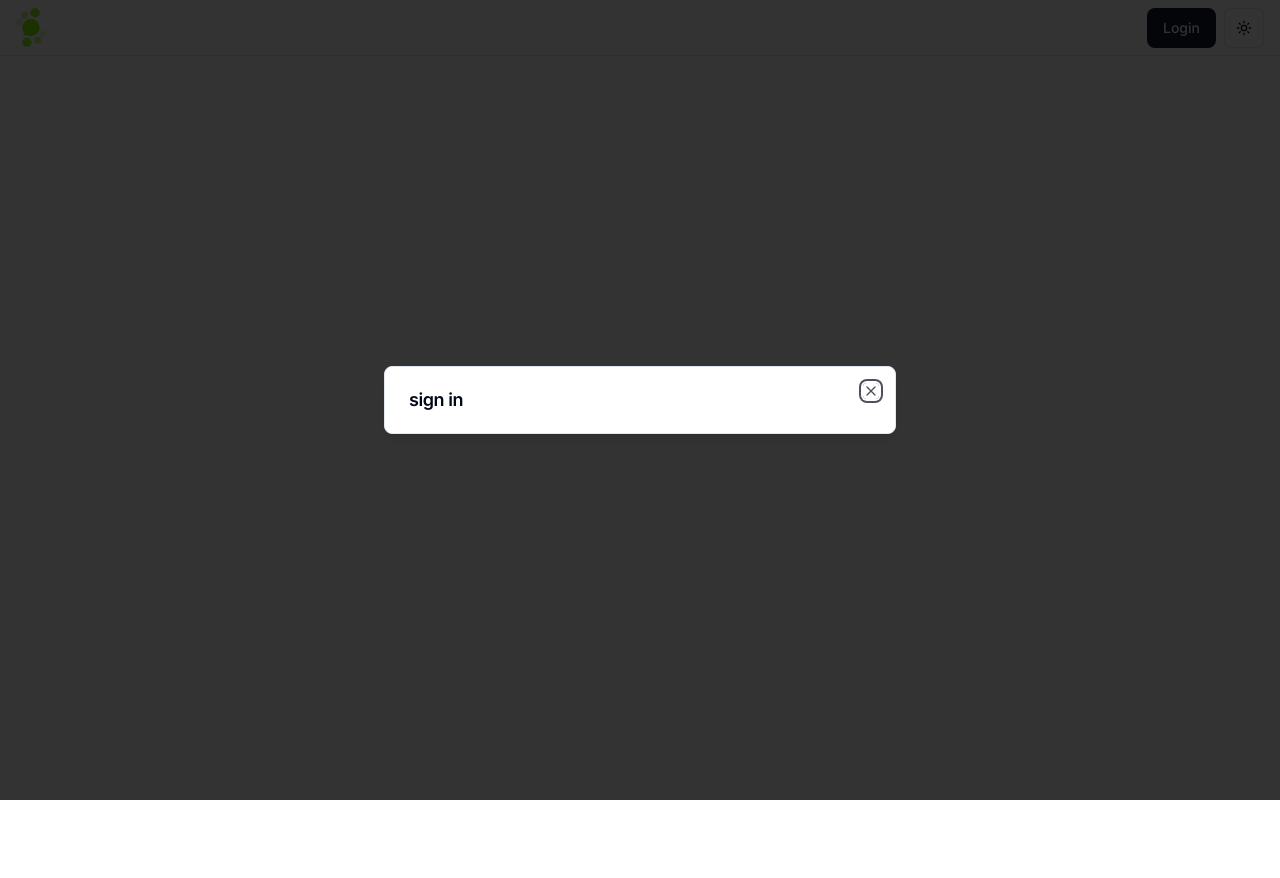
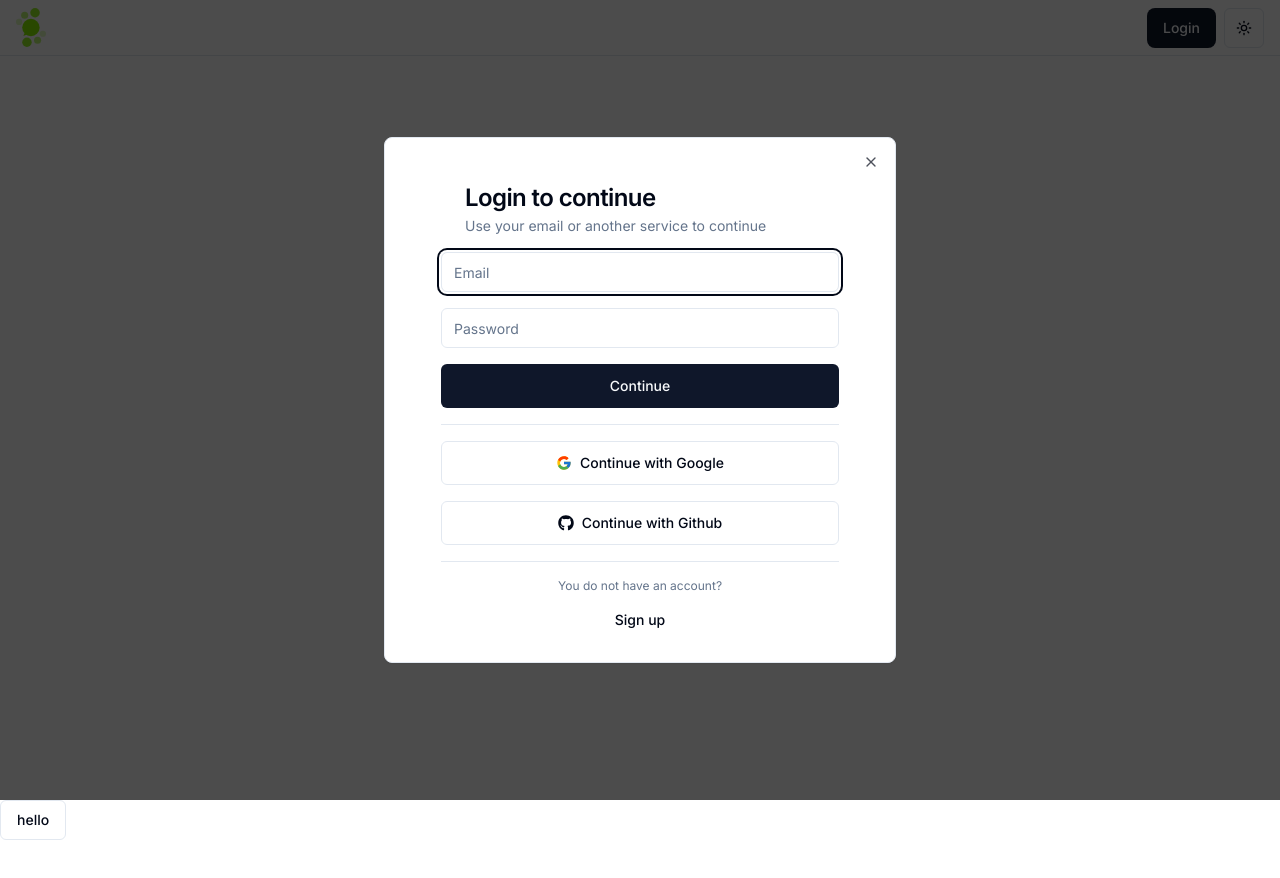
Before and after one commit to shinshi-onigoori/Openio-prot, a Next.js app: page / in a window 1280 px wide. Both pictures are taken after a click on the button "Login". Shown: the top 878 px of the page. Before the commit the page ends 800 px from the top, so only its background shows below. Built offline with nearby package versions, Linux system fonts and the light colour scheme.

Commit message:
add : auth用のUIを完成

```diff
--- a/package.json
+++ b/package.json
@@ -22,8 +22,10 @@
     "radix-ui": "^1.0.1",
     "react": "^18",
     "react-dom": "^18",
+    "react-icons": "^5.3.0",
     "tailwind-merge": "^2.5.4",
-    "tailwindcss-animate": "^1.0.7"
+    "tailwindcss-animate": "^1.0.7",
+    "usehooks-ts": "^3.1.0"
   },
   "devDependencies": {
     "typescript": "^5",
--- a/src/app/(main)/_components/main-navbar.tsx
+++ b/src/app/(main)/_components/main-navbar.tsx
@@ -4,21 +4,25 @@
 import { OpenioLogo } from "@/components/openio-logo";
 import { Button } from "@/components/ui/button";
 import { useAuthModal } from "@/feature/auth/store/use-auth-modal";
+import { cn } from "@/lib/utils";
+import { useMediaQuery } from "usehooks-ts";
 
 export const MainNavbar = () => {
   const [_open, setOpen] = useAuthModal();
 
   const handleOpen = () => {
     setOpen(true);
-  }
+  };
 
     return (
-    <nav className="z-50 bg-background fixed top-0 flex items-center w-full h-14 p-4 border-b">
+      <nav
+        className={cn(
+          "z-50 bg-background fixed top-0 flex items-center w-full md:h-14 h-12 p-4 border-b",
+        )}
+      >
         <OpenioLogo />
         <div className="md:ml-auto md:justify-end justify-between w-full flex items-center gap-x-2">
-        <Button
-          onClick={handleOpen}
-          className="rounded-lg">
+          <Button onClick={handleOpen} className="rounded-lg">
             Login
           </Button>
           <ModeToggle />
--- a/src/components/modals.tsx
+++ b/src/components/modals.tsx
@@ -13,8 +13,8 @@
   if (!mounted) return null;
 
   return (
-    <>
+    <div className="h-full py-24">
       <AuthModal />
-    </>
+    </div>
   );
 };
--- a/src/components/ui/dialog.tsx
+++ b/src/components/ui/dialog.tsx
@@ -21,7 +21,7 @@
   <DialogPrimitive.Overlay
     ref={ref}
     className={cn(
-      "fixed inset-0 z-50 bg-black/80  data-[state=open]:animate-in data-[state=closed]:animate-out data-[state=closed]:fade-out-0 data-[state=open]:fade-in-0",
+      "fixed inset-0 z-50 bg-black/70  data-[state=open]:animate-in data-[state=closed]:animate-out data-[state=closed]:fade-out-0 data-[state=open]:fade-in-0",
       className
     )}
     {...props}
@@ -38,7 +38,7 @@
     <DialogPrimitive.Content
       ref={ref}
       className={cn(
-        "fixed left-[50%] top-[50%] z-50 grid w-full max-w-lg translate-x-[-50%] translate-y-[-50%] gap-4 border bg-background p-6 shadow-lg duration-200 data-[state=open]:animate-in data-[state=closed]:animate-out data-[state=closed]:fade-out-0 data-[state=open]:fade-in-0 data-[state=closed]:zoom-out-95 data-[state=open]:zoom-in-95 data-[state=closed]:slide-out-to-left-1/2 data-[state=closed]:slide-out-to-top-[48%] data-[state=open]:slide-in-from-left-1/2 data-[state=open]:slide-in-from-top-[48%] sm:rounded-lg",
+        "fixed left-[50%] top-[50%] z-50 grid w-full max-w-lg translate-x-[-50%] translate-y-[-50%] gap-4 border bg-background py-6 px-14 shadow-sm duration-200 data-[state=open]:animate-in data-[state=closed]:animate-out data-[state=closed]:fade-out-0 data-[state=open]:fade-in-0 data-[state=closed]:zoom-out-95 data-[state=open]:zoom-in-95 data-[state=closed]:slide-out-to-left-1/2 data-[state=closed]:slide-out-to-top-[48%] data-[state=open]:slide-in-from-left-1/2 data-[state=open]:slide-in-from-top-[48%] sm:rounded-lg",
         className
       )}
       {...props}
@@ -59,7 +59,7 @@
 }: React.HTMLAttributes<HTMLDivElement>) => (
   <div
     className={cn(
-      "flex flex-col space-y-1.5 text-center sm:text-left",
+      "flex flex-col space-y-1.5 px-6 pt-6 text-center sm:text-left",
       className
     )}
     {...props}
@@ -88,7 +88,7 @@
   <DialogPrimitive.Title
     ref={ref}
     className={cn(
-      "text-lg font-semibold leading-none tracking-tight",
+      "text-2xl font-semibold leading-none tracking-tight",
       className
     )}
     {...props}
--- a/src/feature/auth/components/sign-in-card.tsx
+++ b/src/feature/auth/components/sign-in-card.tsx
@@ -1,23 +1,101 @@
+import { FcGoogle } from "react-icons/fc";
+import { FaGithub } from "react-icons/fa";
+
 import {
-    Dialog,
-    DialogContent,
   DialogDescription,
-    DialogFooter,
   DialogHeader,
   DialogTitle,
-    DialogTrigger,
 } from "@/components/ui/dialog";
 
 import { SignInFlow } from "../types/sign-in-flow-type";
+import { Input } from "@/components/ui/input";
+import { useState } from "react";
+import { Button } from "@/components/ui/button";
+import { Separator } from "@/components/ui/separator";
+import { TriangleAlert } from "lucide-react";
 
 interface SignInCardProps {
   setState: (state: SignInFlow) => void;
 }
 
-export const SignInCard = ({setState}: SignInCardProps) => {
+export const SignInCard = ({ setState }: SignInCardProps) => {
+  const [email, setEmail] = useState("");
+  const [password, setPassword] = useState("");
+  const [error, setError] = useState("");
+  const [pending, setPending] = useState(false);
+
   return (
-        <div>
-            <DialogTitle>sign in</DialogTitle>
+    <>
+      <DialogHeader>
+        <DialogTitle>Login to continue</DialogTitle>
+        <DialogDescription>
+          Use your email or another service to continue
+        </DialogDescription>
+      </DialogHeader>
+      {!!error && (
+        <div className="bg-destructive/15 p-3 rounded-md flex items-center gap-y-2 gap-x-2 text-sm text-destructive mb-6">
+            <TriangleAlert className="size-4"/>
+            <p>{error}</p>
         </div>
-    )
-}
+      )}
+      <form className="flex flex-col gap-4">
+        <Input
+          disabled={pending}
+          value={email}
+          onChange={(e) => setEmail(e.target.value)}
+          placeholder="Email"
+          type="email"
+          required
+        />
+        <Input
+          disabled={pending}
+          value={password}
+          onChange={(e) => setPassword(e.target.value)}
+          placeholder="Password"
+          type="password"
+          required
+        />
+        <Button type="submit" className="w-full" size="lg" disabled={pending}>
+          Continue
+        </Button>
+      </form>
+      <Separator />
+        <div className="flex flex-col gap-4">
+          <Button
+            disabled={pending}
+            onClick={() => {}}
+            variant={"outline"}
+            size={"lg"}
+            className="relative"
+          >
+            <FcGoogle className="size-5"/>
+            Continue with Google
+          </Button>
+          <Button
+            disabled={pending}
+            onClick={() => {}}
+            variant={"outline"}
+            size={"lg"}
+            className="w-full relative"
+          >
+            <FaGithub className="size-5"/>
+            Continue with Github
+          </Button>
+        </div>
+        <Separator />
+        <div className="text-center items-center flex flex-col gap-2">
+          <p className="text-xs text-muted-foreground">
+            You do not have an account?
+          </p>
+          <Button
+            onClick={() => setState("signUp")}
+            className="w-full text-sky-700 cursor-pointer ml-1"
+            variant={"ghost"}
+            size={"sm"}
+          >
+            Sign up
+          </Button>
+        </div>
+    </>
+  );
+};
--- a/src/feature/auth/components/sign-up-card.tsx
+++ b/src/feature/auth/components/sign-up-card.tsx
@@ -1,23 +1,118 @@
+import { FcGoogle } from "react-icons/fc";
+import { FaGithub } from "react-icons/fa";
+
 import {
-    Dialog,
-    DialogContent,
   DialogDescription,
-    DialogFooter,
   DialogHeader,
   DialogTitle,
-    DialogTrigger,
 } from "@/components/ui/dialog";
 
 import { SignInFlow } from "../types/sign-in-flow-type";
+import { useState } from "react";
+import { TriangleAlert } from "lucide-react";
+import { Input } from "@/components/ui/input";
+import { Button } from "@/components/ui/button";
+import { Separator } from "@/components/ui/separator";
 
 interface SignUpCardProps {
   setState: (state: SignInFlow) => void;
 }
 
-export const SignUpCard = ({setState}: SignUpCardProps) => {
+export const SignUpCard = ({ setState }: SignUpCardProps) => {
+  const [name, setName] = useState("");
+  const [email, setEmail] = useState("");
+  const [password, setPassword] = useState("");
+  const [comfirmPassword, setComfirmPassword] = useState("");
+  const [error, setError] = useState("");
+  const [pending, setPending] = useState(false);
+
   return (
-        <div>
-            <DialogTitle>sign in</DialogTitle>
+    <>
+      <DialogHeader>
+        <DialogTitle>Sign up to continue</DialogTitle>
+        <DialogDescription>
+          Use your email or another service to continue
+        </DialogDescription>
+      </DialogHeader>
+      {!!error && (
+        <div className="bg-destructive/15 p-3 rounded-md flex items-center gap-y-2 gap-x-2 text-sm text-destructive mb-6">
+          <TriangleAlert className="size-4" />
+          <p>{error}</p>
         </div>
-    )
-}
+      )}
+      <form className="flex flex-col gap-4">
+        <Input
+          disabled={pending}
+          value={name}
+          onChange={(e) => setName(e.target.value)}
+          placeholder="Full name"
+          required
+        />
+        <Input
+          disabled={pending}
+          value={email}
+          onChange={(e) => setEmail(e.target.value)}
+          placeholder="Email"
+          type="email"
+          required
+        />
+        <Input
+          disabled={pending}
+          value={password}
+          onChange={(e) => setPassword(e.target.value)}
+          placeholder="Password"
+          type="password"
+          required
+        />
+        <Input
+          disabled={pending}
+          value={comfirmPassword}
+          onChange={(e) => setComfirmPassword(e.target.value)}
+          placeholder="Comfirm password"
+          type="password"
+          required
+        />
+        <Button type="submit" className="w-full" size="lg" disabled={pending}>
+          Continue
+        </Button>
+      </form>
+      <Separator />
+      <div className="flex flex-col gap-4">
+        <Button
+          disabled={pending}
+          onClick={() => {}}
+          variant={"outline"}
+          size={"lg"}
+          className="relative"
+        >
+          <FcGoogle className="size-5" />
+          Continue with Google
+        </Button>
+        <Button
+          disabled={pending}
+          onClick={() => {}}
+          variant={"outline"}
+          size={"lg"}
+          className="w-full relative"
+        >
+          <FaGithub className="size-5" />
+          Continue with Github
+        </Button>
+      </div>
+      <Separator />
+      <div className="text-center items-center flex flex-col gap-2">
+        <p className="text-xs text-muted-foreground">
+          Already have an account?
+        </p>
+        <Button
+          onClick={() => setState("signIn")}
+          className="w-full text-sky-700 cursor-pointer ml-1"
+          variant={"ghost"}
+          size={"sm"}
+        >
+          Sign in
+        </Button>
+      </div>
+    </>
+  );
+};
```
Also changed, not shown: 1 other file (tests, documents, lock files or other folders). Lines whose indentation alone changed are shown as unchanged.
